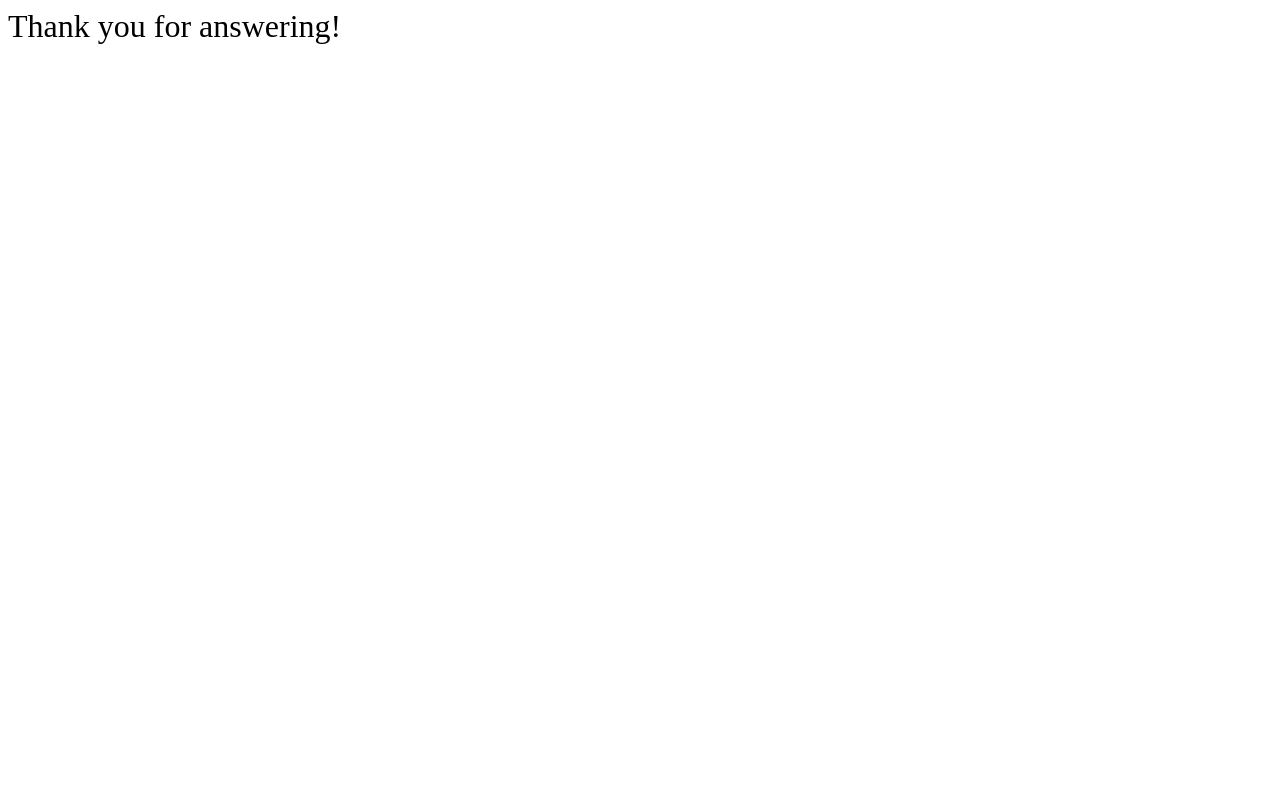
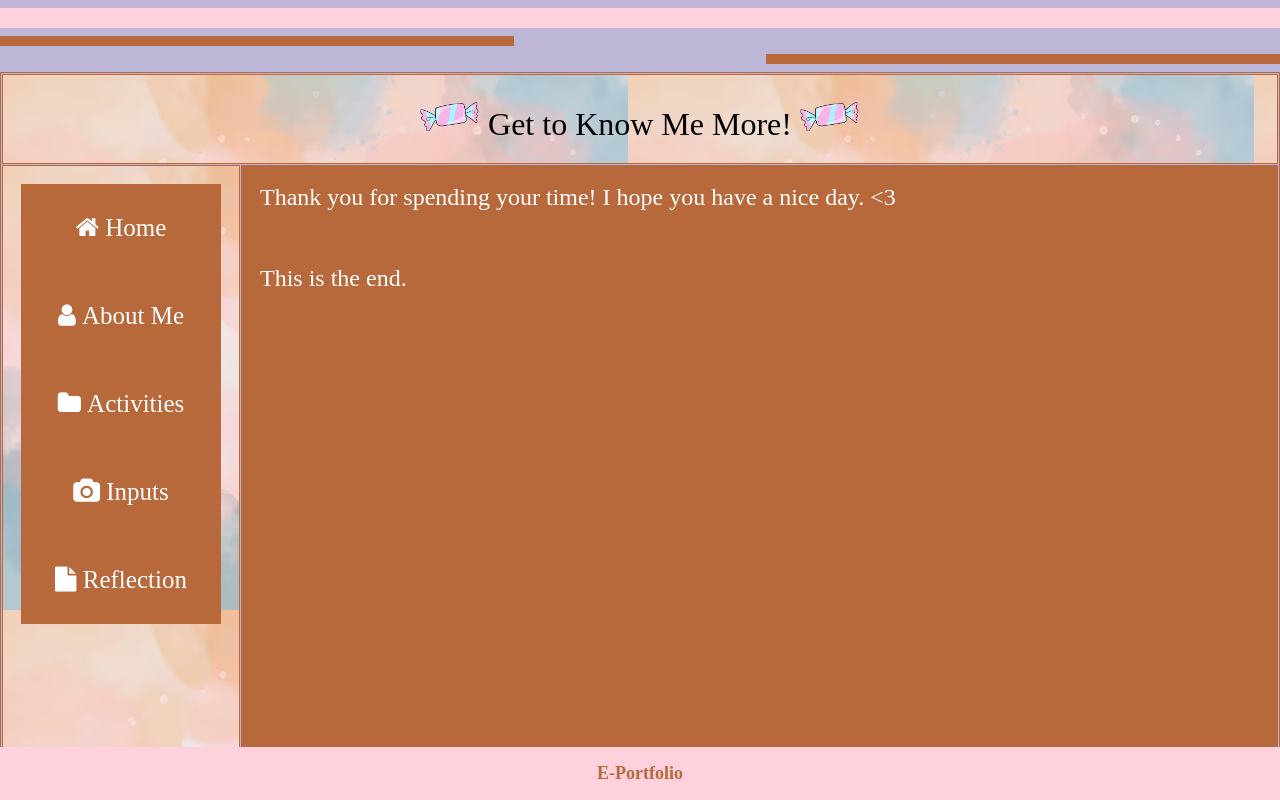
Before and after one commit to whitey08/PORTY, a plain HTML site: page TEST.html in a window 1280 px wide. Drawn offline with Linux system fonts and the light colour scheme.

Commit message:
Update TEST.html

```diff
--- a/TEST.html
+++ b/TEST.html
@@ -1,5 +1,90 @@
+<!DOCTYPE html>
 <html>
-  <head> <title> Thank you </title> </head>
-  <body>
-<font size="6"> Thank you for answering! </font> </body>
+<head> <title> 1st Quarter Portfolio in ICT 9 </title> </head>
+<body bgcolor="#BDB6D7">
+ <hr width="100%" size="20px" color="#FFD1DC">
+<hr align="left" color="#b8693b" width="40%" size="10px">
+<hr align="right" color="#b8693b" width="40%" size="10px">
+
+<table cellspacing="1" width="100%" border="1px" bordercolor="#b8693b" cellpadding="18px"> <style="position:fixed;"> <tr height="90px" background="background 2.jpeg">
+<td align="center" valign="center" colspan="3"> <font face="TimesNewRoman" size="6"> <img src="candy.jpeg" width="60px"> Get to Know Me More! <img src="candy.jpeg" width="60px"> </td> </tr>
+ <tr height="600px">
+<td width="5%" valign="top"  background="background 2.jpeg"> <font face="TimesNewRoman" size="5">
+  <meta name="viewport" content="width=device-width, initial-scale=1">
+<link rel="stylesheet" href="https://cdnjs.cloudflare.com/ajax/libs/font-awesome/4.7.0/css/font-awesome.min.css">
+<style>
+body {margin:0}
+
+.icon-bar {
+  width: 200px;
+  background-color: #b8693b;
+}
+
+.icon-bar a {
+  display: block;
+  text-align: center;
+  padding: 30px;
+  transition: all 0.3s ease;
+  color: white;
+  font-size: 25px;
+}
+
+.icon-bar a:hover {
+  background-color: #FFD1DC;
+}
+
+.active {
+  background-color: #b8693b;
+}
+</style>
+<body>
+
+<div class="icon-bar">
+  <a href="index.html" target="_blank"><i class="fa fa-home"> Home</i></a>
+  <a class="active" href="about.html" target="_blank"><i class="fa fa-user"> About Me</i></a>
+  <a href="activity.html" target="_blank"><i class="fa fa-folder"> Activities</i></a>
+<a href="input.html" target="_blank"><i class="fa fa-camera"> Inputs </i></a>
+  <a href="ref.html" target="_blank"><i class="fa fa-file"> Reflection</i></a>
+
+
+
+<style>
+.footer {
+   position: fixed;
+   left: 100;
+   bottom: 0;
+   width: 100%;
+   background-color: #FFD1DC;
+   color: #b8693b;
+   text-align: center;
+}
+</style>
+
+</div>
+</td> <td bgcolor="#b8693b" valign="top" align="left">  <font face="TimesNewRoman" size="5" color="white">
+<style>
+div.container {
+  text-align: left;
+}
+
+ul.myUL {
+  display: inline-block;
+  text-align: left;
+}
+</style>
+
+  Thank you for spending your time! I hope you have a nice day. <3
+    <br> <br> <br> This is the end.
+
+
+ </font>  </td>
+
+<div class="footer">
+  <p><b><font face="TimesNewRoman" size="4"> E-Portfolio </font></b></p>
+</div>
+
+
+
+
+</body>
 </html>
```
